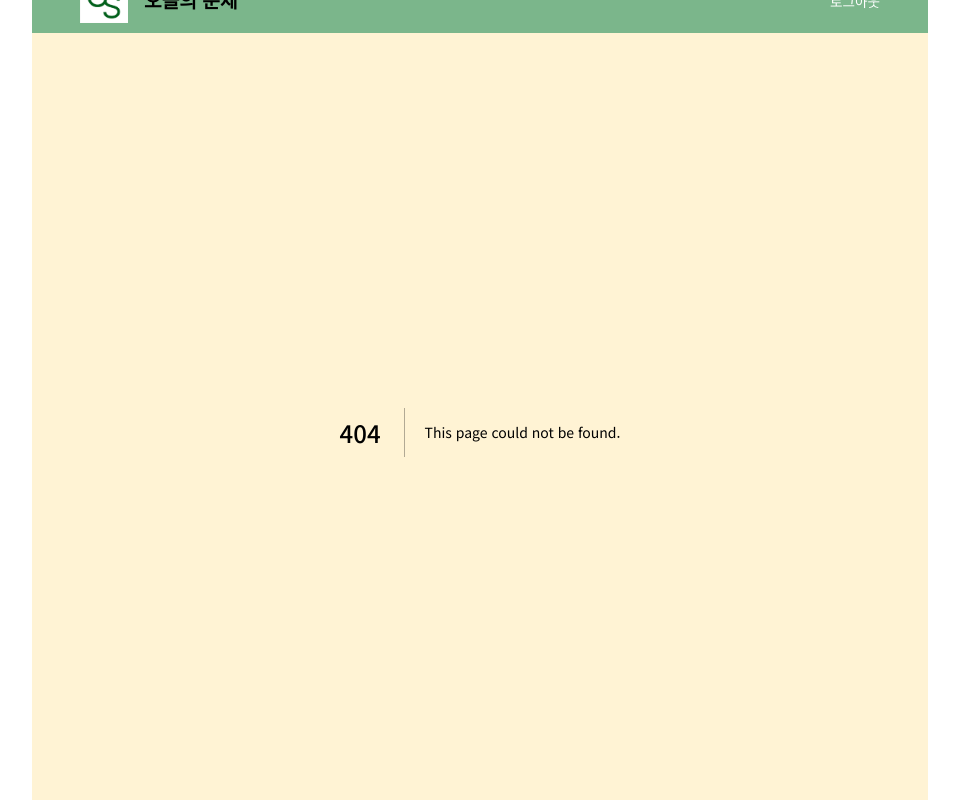
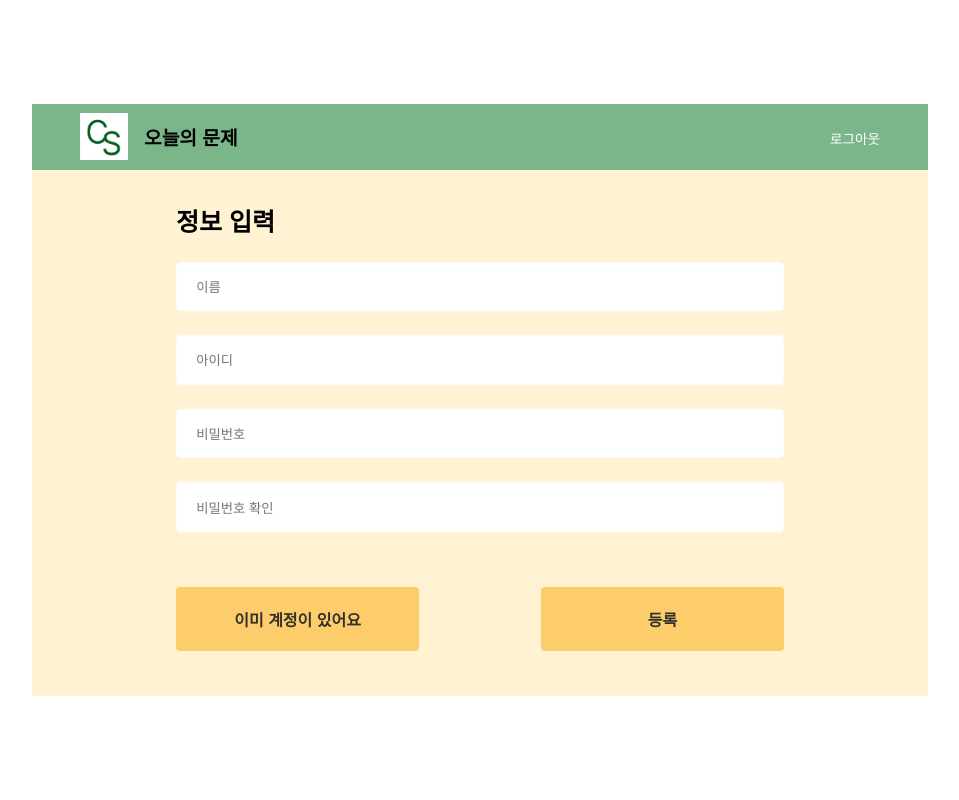
Before and after one commit to HelpCS/HelpCS_frontend, a Next.js app: page /Signup in a window 1280 px wide. Before the commit this address had no page. Shown: the whole page, without its empty margins (160-1119 px from the left). Built offline with nearby package versions, Linux system fonts and the light colour scheme.

Commit message:
[#15] Feat: Signup page 개발

```diff
--- /dev/null
+++ b/src/pages/Signup/index.tsx
@@ -0,0 +1,51 @@
+import { motion } from "framer-motion";
+import { styled } from "../../../stitches.config";
+import GoLink from "../../components/Button/GoLink";
+import SignupInput from "../../components/Input/SignupInput";
+import { defaultFadeInUpVariants, staggerHalf } from "../../constants/motions";
+
+function Signup() {
+  return (
+    <StyledPadding>
+      <motion.div
+        variants={staggerHalf}
+        initial="initial"
+        animate="animate"
+        exit="exit"
+      >
+        <StyledLogoWrapper variants={defaultFadeInUpVariants}>
+          정보 입력
+        </StyledLogoWrapper>
+      </motion.div>
+      <StyledSize>
+        <SignupInput />
+        <GoLink
+          firstUrl="/Signin"
+          twoUrl="/Signin"
+          firstSummary="이미 계정이 있어요"
+          twoSummary="등록"
+        />
+      </StyledSize>
+    </StyledPadding>
+  );
+}
+
+export default Signup;
+
+const StyledPadding = styled("div", {
+  padding: "2rem 9rem",
+});
+
+const StyledSize = styled("div", {
+  display: "flex",
+  flexDirection: "column",
+  justifyContent: "center",
+  alignItems: "center",
+  width: "100%",
+  height: "100%",
+});
+
+const StyledLogoWrapper = styled(motion.h5, {
+  fontSize: "25px",
+  fontWeight: "$lg",
+});
```
